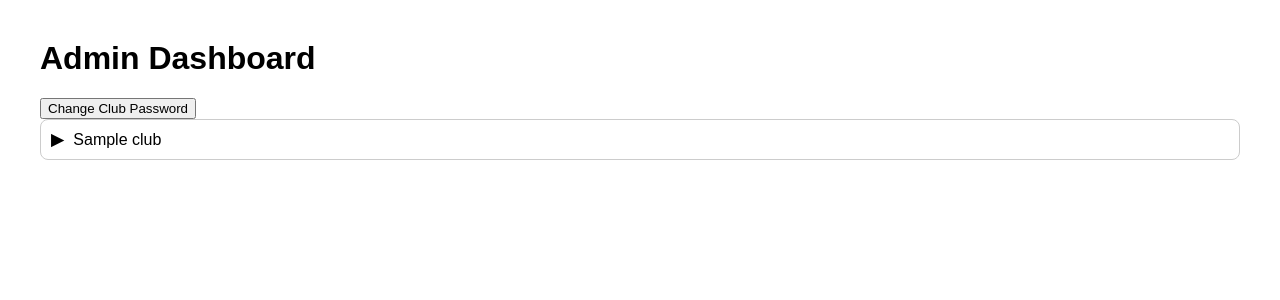
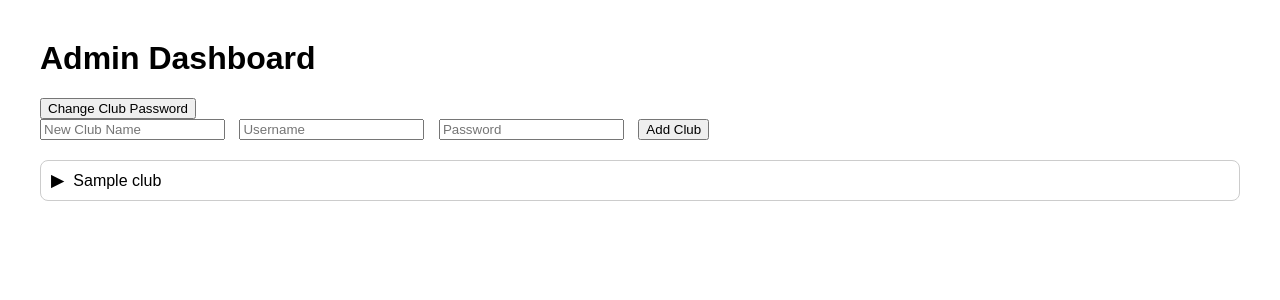
Before and after one commit to Chris-Afford/LSD, a FastAPI app: template templates/admin_dashboard.html in a window 1280 px wide. Shown: the top 300 px of the page. Run offline with FastAPI, Linux system fonts and the light colour scheme; the template is opened without the code that fills it: most values are stand-ins (such as "Sample title", 1, 10 or a date in 2020).

Commit message:
Update admin_dashboard.html

```diff
--- a/templates/admin_dashboard.html
+++ b/templates/admin_dashboard.html
@@ -16,11 +16,20 @@
         .modal-content { background: #fff; padding: 20px; border-radius: 10px; }
         .modal select, .modal input { display: block; margin-bottom: 10px; width: 100%; }
         .modal button { padding: 6px 12px; }
+        form.add-club-form { margin-bottom: 20px; }
+        form.add-club-form input { margin-right: 10px; }
     </style>
 </head>
 <body>
 <h1>Admin Dashboard</h1>
 <button onclick="document.getElementById('passwordModal').style.display='flex'">Change Club Password</button>
+
+<form class="add-club-form" method="POST" action="/admin/add">
+    <input type="text" name="name" placeholder="New Club Name" required>
+    <input type="text" name="username" placeholder="Username" required>
+    <input type="password" name="password" placeholder="Password" required>
+    <button type="submit">Add Club</button>
+</form>
 
 <div id="clubs">
     {% for club in clubs %}
@@ -30,7 +39,7 @@
                 {% for venue in venues %}
                     {% if venue.club_id == club.id %}
                     <div class="venue-item">
-                        <span class="delete-btn" onclick="confirmDelete({{ venue.id }})">✖</span>{{ venue.name }}
+                        <span class="delete-btn" onclick="confirmDelete({{ venue.id }}, {{ club.id }})">✖</span>{{ venue.name }}
                     </div>
                     {% endif %}
                 {% endfor %}
@@ -45,15 +54,15 @@
 
 <div class="modal" id="passwordModal">
     <div class="modal-content">
-        <form method="POST" action="/admin/update_password">
+        <form onsubmit="changePassword(event)">
             <label>Select Club:</label>
-            <select name="club_id">
+            <select name="club_id" id="club-id">
                 {% for club in clubs %}
                     <option value="{{ club.id }}">{{ club.name }}</option>
                 {% endfor %}
             </select>
             <label>New Password:</label>
-            <input type="password" name="new_password">
+            <input type="password" name="new_password" id="new-password">
             <button type="submit">Apply</button>
             <button type="button" onclick="document.getElementById('passwordModal').style.display='none'">Cancel</button>
         </form>
@@ -67,15 +76,16 @@ function toggleClub(clubId) {
     const visible = el.style.display === 'block';
     el.style.display = visible ? 'none' : 'block';
     arrow.textContent = visible ? '▶' : '▼';
+    localStorage.setItem('openClub', visible ? '' : clubId);
 }
 
-function confirmDelete(venueId) {
+function confirmDelete(venueId, clubId) {
     if (confirm('Are you sure you want to delete this venue?')) {
         fetch('/admin/delete_venue', {
             method: 'POST',
             headers: { 'Content-Type': 'application/x-www-form-urlencoded' },
             body: new URLSearchParams({ venue_id: venueId })
-        }).then(() => location.reload());
+        }).then(() => reopenClub(clubId));
     }
 }
 
@@ -86,7 +96,31 @@ function addVenue(clubId) {
         method: 'POST',
         headers: { 'Content-Type': 'application/x-www-form-urlencoded' },
         body: new URLSearchParams({ club_id: clubId, venue_name: name })
-    }).then(() => location.reload());
+    }).then(() => reopenClub(clubId));
+}
+
+function changePassword(event) {
+    event.preventDefault();
+    const clubId = document.getElementById('club-id').value;
+    const newPassword = document.getElementById('new-password').value;
+    fetch('/admin/update_password', {
+        method: 'POST',
+        headers: { 'Content-Type': 'application/x-www-form-urlencoded' },
+        body: new URLSearchParams({ club_id: clubId, new_password: newPassword })
+    }).then(() => {
+        alert('Password updated successfully.');
+        document.getElementById('passwordModal').style.display = 'none';
+    });
+}
+
+function reopenClub(clubId) {
+    localStorage.setItem('openClub', clubId);
+    location.reload();
+}
+
+window.onload = function () {
+    const openClub = localStorage.getItem('openClub');
+    if (openClub) toggleClub(openClub);
 }
 </script>
 </body>
```
